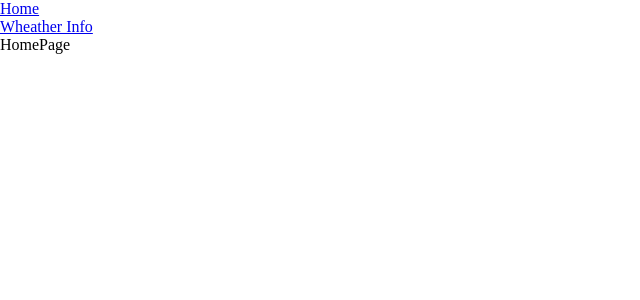
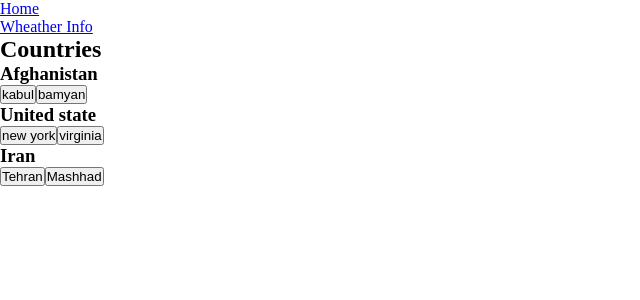
Before and after one commit to ahzamir/weather-condition-app, a React (Create React App) app: page / in a window 1280 px wide. Shown: the top 300 px of the page, without its empty margins (0-640 px from the left). Built offline with nearby package versions, Linux system fonts and the light colour scheme; no server answers.

Commit message:
add some changes to the home page to add the countries name and their states

```diff
--- a/src/App.js
+++ b/src/App.js
@@ -1,14 +1,14 @@
 import './App.css';
 import { Route, Routes } from 'react-router-dom';
 import Navbar from './components/Navbar';
-import HomePage from './components/pages/HomePage';
-import WeatherInfo from './components/pages/WeatherInfo';
+import Countries from './components/pages/HomePage/Countries';
+import WeatherInfo from './components/pages/WeatherPage/WeatherInfo';
 
 const App = () => (
   <>
     <Navbar />
     <Routes>
-      <Route path="/" element={<HomePage />} />
+      <Route path="/" element={<Countries />} />
       <Route path="weatherinfo" element={<WeatherInfo />} />
     </Routes>
   </>
--- a/src/components/Navbar.js
+++ b/src/components/Navbar.js
@@ -20,7 +20,7 @@ const Navbar = () => {
         <ul className="pageLinksSection">
           {links.map((link) => (
             <li key={link.id}>
-              <NavLink exact="true" to={link.path} className="pageLink">
+              <NavLink exact="true" to={link.path}>
                 {link.text}
               </NavLink>
             </li>
--- a/src/components/pages/HomePage.js
+++ /dev/null
@@ -1,13 +0,0 @@
-import React from 'react';
-import { getCountries } from '../../redux/Countries';
-
-const HomePage = () => {
-  getCountries();
-  return (
-    <div>
-      HomePage
-    </div>
-  );
-};
-
-export default HomePage;
--- /dev/null
+++ b/src/components/pages/HomePage/Countries.js
@@ -0,0 +1,32 @@
+import React from 'react';
+
+import Country from './Country';
+
+const Countries = () => {
+  const countries = [{
+    name: 'Afghanistan', iso3: 'AFG', iso2: 'AF', states: ['kabul', 'bamyan'],
+  },
+  {
+    name: 'United state', iso3: 'UN', iso2: 'UN', states: ['new york', 'virginia'],
+  },
+  {
+    name: 'Iran', iso3: 'IR', iso2: 'IR', states: ['Tehran', 'Mashhad'],
+  }];
+  return (
+    <ul>
+      <li>
+        <h2>Countries</h2>
+      </li>
+      {countries.map((country) => (
+        <Country
+          key={country.name}
+          name={country.name}
+          states={country.states}
+          id={country.iso3}
+        />
+      ))}
+    </ul>
+  );
+};
+
+export default Countries;
--- /dev/null
+++ b/src/components/pages/HomePage/Country.js
@@ -0,0 +1,20 @@
+import React from 'react';
+import State from './State';
+
+const Country = ({
+  name, states, id,
+}) => (
+  <li>
+    <h3>
+      {name}
+    </h3>
+    {states.map((state) => (
+      <State
+        key={id}
+        state={state}
+      />
+    ))}
+  </li>
+);
+
+export default Country;
--- /dev/null
+++ b/src/components/pages/HomePage/State.js
@@ -0,0 +1,7 @@
+import React from 'react';
+
+const State = ({ state }) => (
+  <button type="button">{state}</button>
+);
+
+export default State;
--- a/src/components/pages/WeatherInfo.js
+++ /dev/null
@@ -1,11 +0,0 @@
-import React from 'react';
-import { getWeather } from '../../redux/Weather';
-
-const WeatherInfo = () => {
-  getWeather('Badakhshan');
-  return (
-    <div>Weather Info</div>
-  );
-};
-
-export default WeatherInfo;
--- /dev/null
+++ b/src/components/pages/WeatherPage/WeatherInfo.js
@@ -0,0 +1,7 @@
+import React from 'react';
+
+const WeatherInfo = () => (
+  <div>Weather Info</div>
+);
+
+export default WeatherInfo;
--- a/src/redux/Countries.js
+++ /dev/null
@@ -1,26 +0,0 @@
-const GET_COUNTRY = 'my-app/countries/GET_COUNTRY';
-const GET_COUNTRY_STATES = 'my-app/countries/GET_STATES'
-
-const getCountries = async () => {
-  const response = await fetch('https://countriesnow.space/api/v0.1/countries/states', {
-    method: 'Get',
-    headers: {
-      'Content-Type': 'application/json',
-    },
-  });
-  const countries = await response.json();
-  console.log(countries);
-  dispatch({
-    type: GET_COUNTRY,
-    payload: countries.data,
-  });
-};
-
-const getCountryStates = (name) => (
-  {
-    type: GET_COUNTRY_STATES,
-    payload: name,
-  }
-);
-
-export { getCountries, getCountryStates };
--- a/src/redux/Weather.js
+++ /dev/null
@@ -1,15 +0,0 @@
-const key = 'b134e251af58430f964152538220407';
-
-const getWeather = async (state) => {
-  const response = await fetch(`http://api.weatherapi.com/v1/current.json?key=${key}&q=${state}&aqi=yes`, {
-    method: 'Get',
-    headers: {
-      'Content-Type': 'application/json',
-    },
-  });
-  const weatherinfo = await response.json();
-  console.log(weatherinfo);
-  return weatherinfo;
-};
-
-export { getWeather };
```
